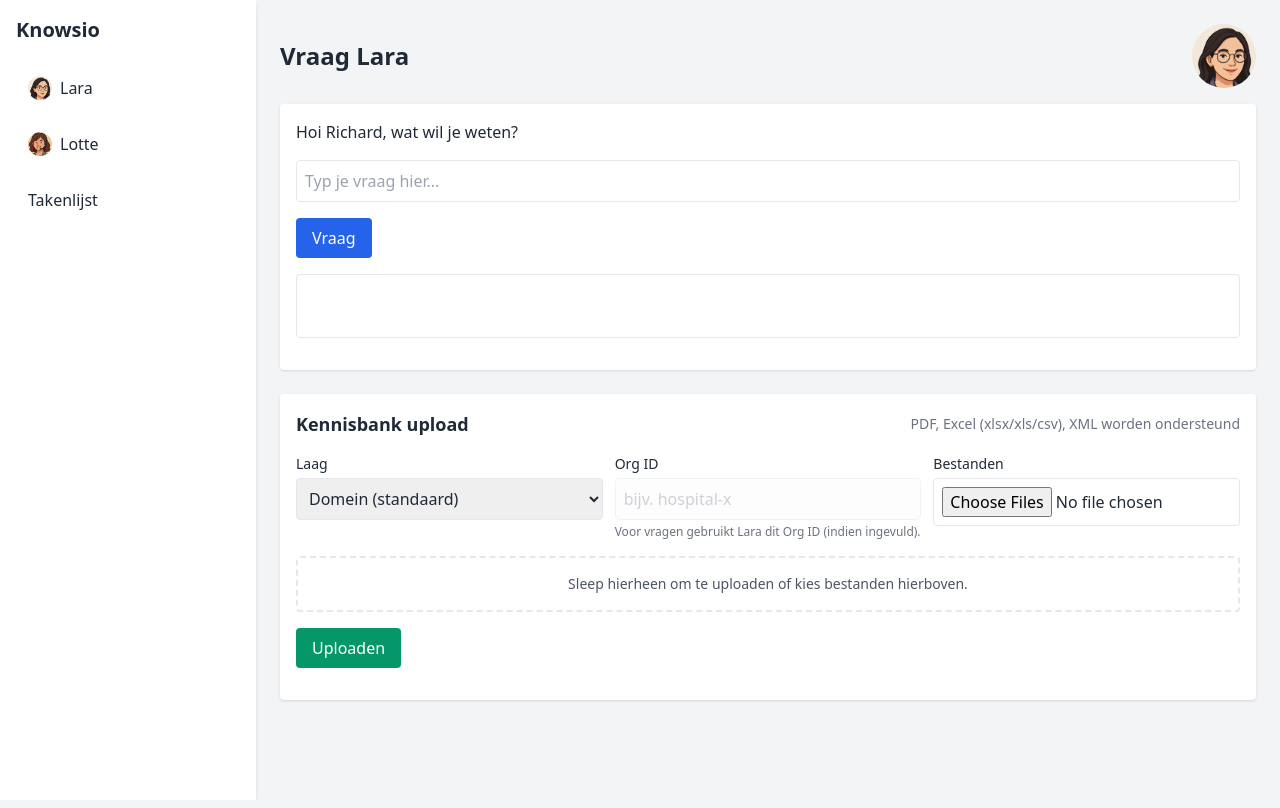
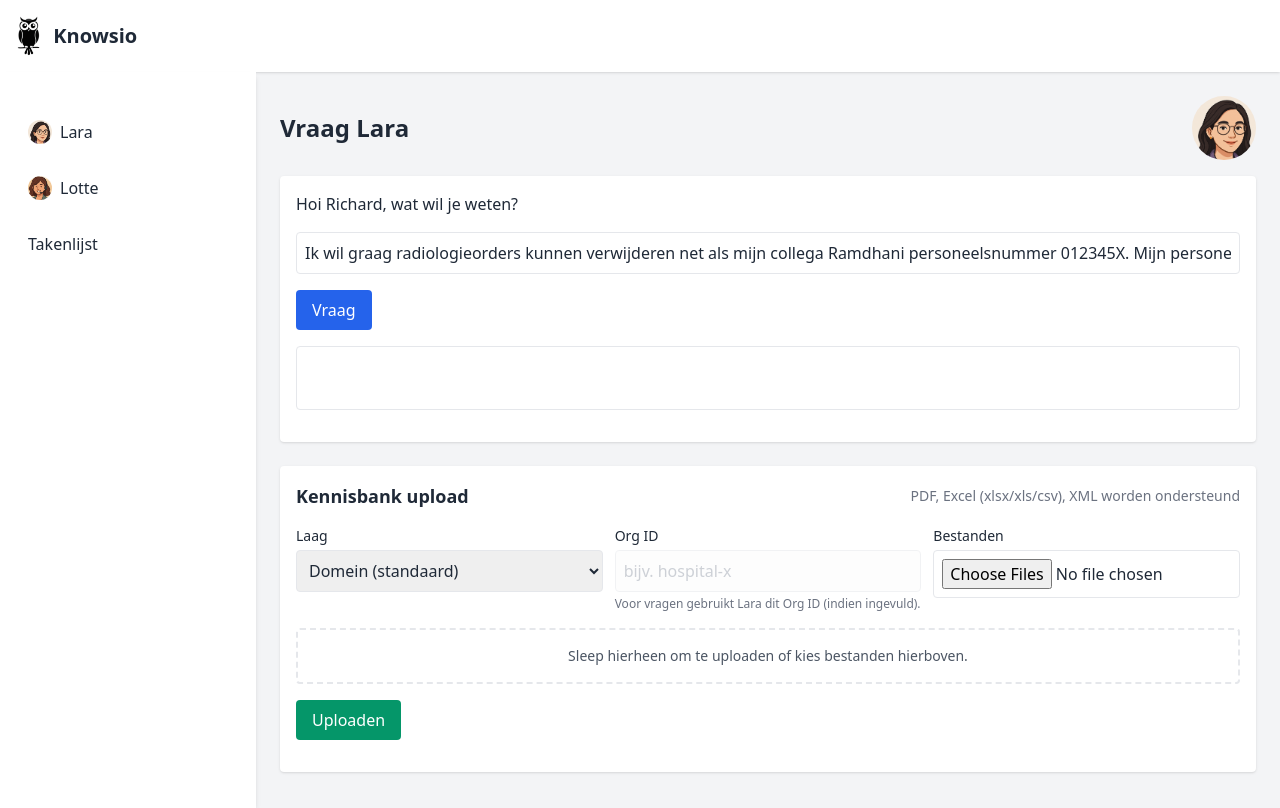
Before and after one commit to knowsio/Knowsio, a plain HTML site: page AiSupport-Frontend/index.html in a window 1280 px wide. Drawn offline with nearby package versions, Linux system fonts and the light colour scheme.

Commit message:
def question

```diff
--- a/AiSupport-Frontend/index.html
+++ b/AiSupport-Frontend/index.html
@@ -4,14 +4,21 @@
   <meta charset="UTF-8">
   <meta name="viewport" content="width=device-width, initial-scale=1.0">
   <title>Knowsio</title>
+  <link rel="icon" type="image/png" href="logo.png" />
   <script src="https://cdn.tailwindcss.com"></script>
   <link rel="stylesheet" href="style.css">
 </head>
 <body class="bg-gray-100 text-gray-800">
-  <div class="flex h-screen">
+     <!-- Header with logo -->
+  <header class="flex items-center p-4 bg-white shadow">
+    <img src="logo.png" alt="Knowsio Logo" class="h-10 w-auto">
+    <h1 class="ml-3 text-xl font-semibold text-gray-800">Knowsio</h1>
+  </header>
+  <div class="flex h-[calc(100vh-4rem)]">
+
     <!-- Sidebar -->
     <aside class="w-64 bg-white shadow-md p-4">
-      <h1 class="text-xl font-bold mb-6">Knowsio</h1>
+      <h1 class="text-xl font-bold mb-6"></h1>
       <nav class="space-y-4">
         <button onclick="loadPage('lara')" class="flex items-center space-x-2 w-full text-left py-2 px-3 rounded hover:bg-gray-200"><img src="Lara_small.png" alt="Lara" class="w-6 h-6 rounded-full"> <span>Lara</span></button>
         <button onclick="loadPage('lotte')" class="flex items-center space-x-2 w-full text-left py-2 px-3 rounded hover:bg-gray-200"><img src="Lotte_small.png" alt="Lara" class="w-6 h-6 rounded-full"> <span>Lotte</span></button>
--- a/AiSupport-Frontend/lara.html
+++ b/AiSupport-Frontend/lara.html
@@ -6,14 +6,15 @@
 <div class="bg-white p-4 rounded shadow space-y-4">
   <!-- Ask Lara (now calls backend /ask so RAG is used) -->
   <label for="laraPrompt" class="block font-medium">Hoi Richard, wat wil je weten?</label>
-  <input id="laraPrompt" type="text" placeholder="Typ je vraag hier..." class="w-full border rounded p-2" />
+  <input id="laraPrompt" type="text" value="Ik wil graag radiologieorders kunnen verwijderen net als mijn collega Ramdhani personeelsnummer 012345X. Mijn personeelsnummer is K22332A en mijn teamleider is akkoord.
+" class="w-full border rounded p-2" />
 
   <div class="flex items-center gap-3">
     <button id="laraAskBtn" class="bg-blue-600 text-white px-4 py-2 rounded">Vraag</button>
     <span id="laraStatus" class="text-sm text-gray-600"></span>
   </div>
 
-  <label id="laraAnswer" class="block w-full border rounded p-3 min-h-[4rem] whitespace-pre-wrap"></label>
+  <label id="laraAnswer" class="block w-full border rounded p-3 min-h-[4rem] whitespace-pre-wrap"> </label>
   <div id="laraCitations" class="text-xs text-gray-500"></div>
 </div>
 
```
Also changed, not shown: AiSupport-Frontend/logo.png (added), 1 other file.
